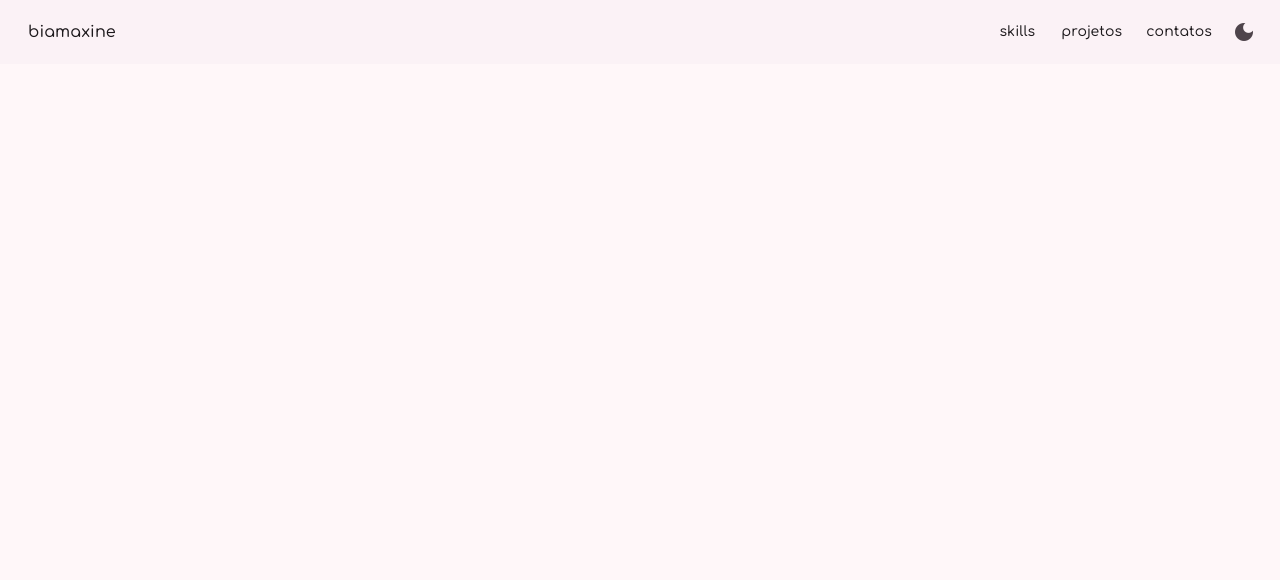
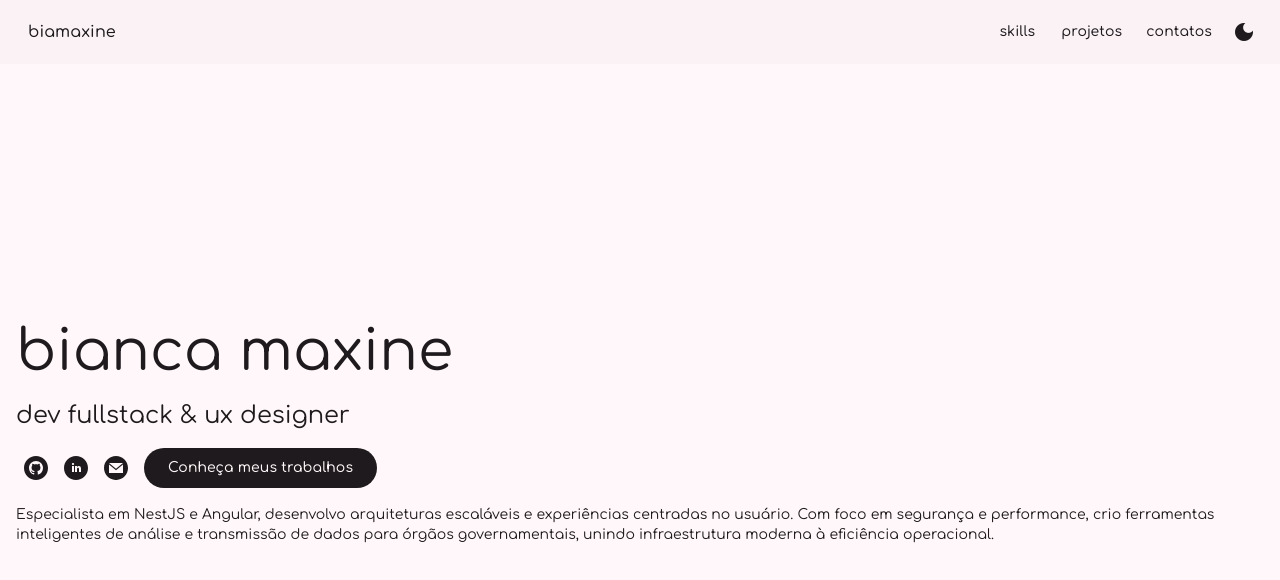
Before and after one commit to biamaxine/biamaxine.github.io, an Angular app: page / in a window 1280 px wide. Shown: the top 580 px of the page. Built offline with nearby package versions, Linux system fonts and the light colour scheme.

Commit message:
feat: CREATE HomeComponent IN views/home/

```diff
--- a/package.json
+++ b/package.json
@@ -1,8 +1,10 @@
 {
   "name": "biamaxine",
+  "subtitle": "dev fullstack & ux designer",
   "version": "1.0.0",
-  "description": "Bianca Maxine - Dev Fullstack & UX Designer",
-  "author": "Bianca Maxine",
+  "description":
+    "Especialista em NestJS e Angular, desenvolvo arquiteturas escaláveis e experiências centradas no usuário. Com foco em segurança e performance, crio ferramentas inteligentes de análise e transmissão de dados para órgãos governamentais, unindo infraestrutura moderna à eficiência operacional.",
+  "author": "bianca maxine",
   "email": "biamaxine.v@gmail.com",
   "github": "https://github.com/biamaxine",
   "linkedin": "https://www.linkedin.com/in/biamaxine/",
--- a/src/app/app.routes.ts
+++ b/src/app/app.routes.ts
@@ -1,3 +1,8 @@
 import { Routes } from '@angular/router';
 
-export const routes: Routes = [];
+export const routes: Routes = [
+  {
+    path: '',
+    loadComponent: () => import('./views/home/home').then(m => m.Home),
+  },
+];
--- a/src/app/app.ts
+++ b/src/app/app.ts
@@ -8,6 +8,7 @@ import { RouterOutlet } from '@angular/router';
 
 import {
   author,
+  subtitle,
   description,
   email,
   github,
@@ -17,6 +18,7 @@ import {
 } from '../../package.json';
 import { DisplayService } from './shared/services/display.service';
 import { ThemeService } from './shared/services/theme.service';
+import { IconService } from './shared/services/icon.service';
 
 @Component({
   selector: 'app-root',
@@ -94,6 +96,7 @@ import { ThemeService } from './shared/services/theme.service';
 })
 export class App {
   readonly title = signal(name);
+  readonly subtitle = signal(subtitle);
   readonly version = signal(version);
   readonly description = signal(description);
   readonly author = signal(author);
@@ -103,4 +106,9 @@ export class App {
 
   protected readonly display = inject(DisplayService);
   protected readonly theme = inject(ThemeService);
+  private readonly icons = inject(IconService);
+
+  constructor() {
+    this.icons.register();
+  }
 }
--- /dev/null
+++ b/src/app/views/home/home.scss
@@ -0,0 +1,37 @@
+@use '@angular/material' as mat;
+
+:host {
+  width: 100%;
+  height: 100%;
+
+  display: flex;
+  flex-direction: column;
+  align-items: flex-start;
+  justify-content: center;
+  gap: 1rem;
+
+  box-sizing: border-box;
+  padding: 1rem;
+
+  h1, p { margin: 0; }
+  h1.title { font: var(--mat-sys-display-large); }
+  p.subtitle { font: var(--mat-sys-headline-small); }
+  p.description { font: var(--mat-sys-body-medium); }
+
+  div.interactions {
+    display: flex;
+    flex-direction: column;
+    gap: .5rem;
+
+    padding-bottom: .5rem;
+  }
+
+  @media screen and (min-width: 600px) {
+    padding-top: 5rem;
+
+    div.interactions {
+      flex-direction: row;
+      padding-bottom: 0;
+    }
+  }
+}
--- /dev/null
+++ b/src/app/views/home/home.ts
@@ -0,0 +1,44 @@
+import { Component, inject } from '@angular/core';
+import { MatButtonModule } from '@angular/material/button';
+import { MatIconModule } from '@angular/material/icon';
+
+import { App } from '../../app';
+
+@Component({
+  selector: 'app-home',
+  imports: [MatButtonModule, MatIconModule],
+  template: `
+    <h1 class="title">{{ app.author() }}</h1>
+    <p class="subtitle">{{ app.subtitle() }}</p>
+
+    <div class="interactions">
+      <div class="social-medias">
+        @for (media of socialMedia; track $index) {
+          <a
+            matIconButton
+            [href]="app[media]()"
+            target="_blank"
+            class="social-media {{ media }}"
+            ><mat-icon [svgIcon]="media"></mat-icon
+          ></a>
+        }
+      </div>
+
+      <button matButton="filled" class="call-to-cation">
+        Conheça meus trabalhos
+      </button>
+    </div>
+
+    <p class="description">{{ app.description() }}</p>
+  `,
+  styleUrl: './home.scss',
+})
+export class Home {
+  protected readonly app = inject(App);
+
+  protected socialMedia: ['github', 'linkedin', 'email'] = [
+    'github',
+    'linkedin',
+    'email',
+  ];
+}
--- a/src/styles.scss
+++ b/src/styles.scss
@@ -17,8 +17,17 @@ html {
   ));
 
   @include mat.button-overrides((
+    filled-container-color: var(--mat-sys-on-surface),
+    filled-label-text-color: var(--mat-sys-surface),
     text-label-text-color: var(--mat-sys-on-surface),
-  ))
+    text-state-layer-color: var(--mat-sys-on-surface),
+    text-focus-state-layer-opacity: .1,
+    text-hover-state-layer-opacity: .05,
+  ));
+
+  @include mat.icon-button-overrides((
+    icon-color: var(--mat-sys-on-surface),
+  ));
 }
 
 body {
```
